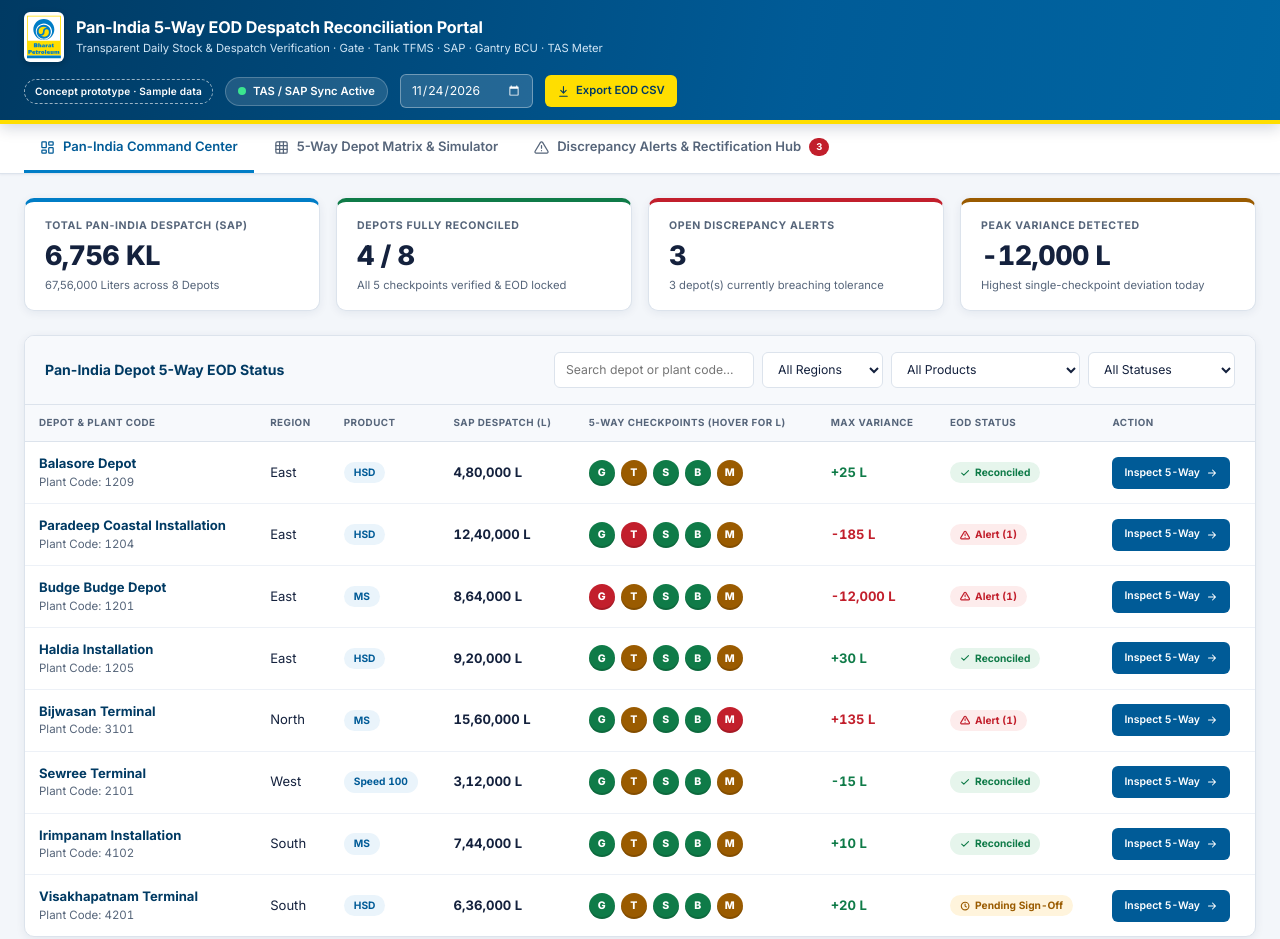
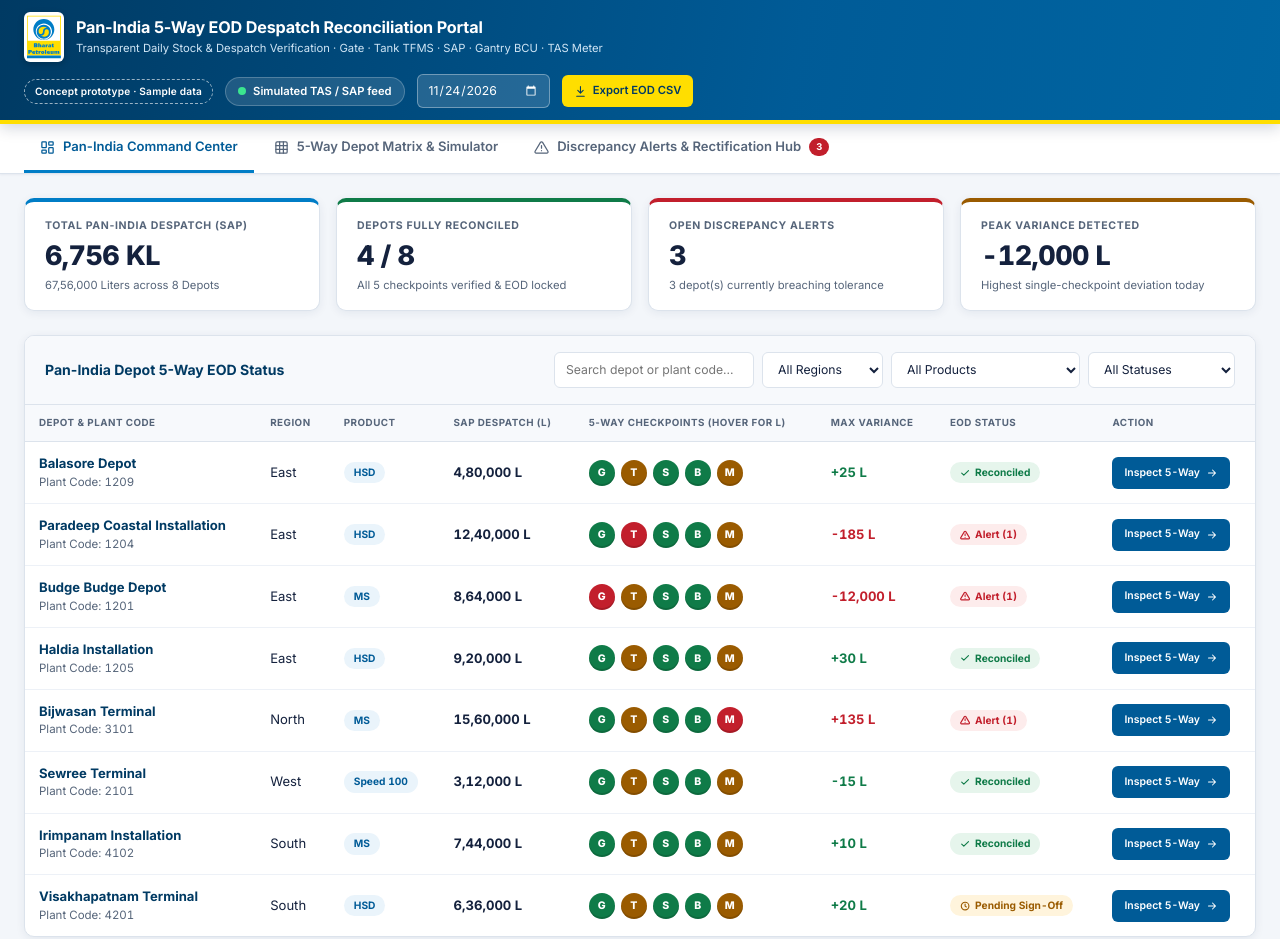
Before and after one commit to aguru-venkata-saisantosh-patnaik/bpcl-despatch360, a plain HTML site: page index.html in a window 1280 px wide. Shown: the top 939 px of the page. Drawn offline with Linux system fonts and the light colour scheme.

Commit message:
Rename header badge to Simulated TAS / SAP feed
Co-Authored-By: Claude Opus 5.5 <noreply@anthropic.com>

```diff
--- a/index.html
+++ b/index.html
@@ -667,7 +667,7 @@
     </div>
     <div class="topbar-controls">
       <span class="proto-badge" title="Concept prototype with sample data. Not an official BPCL system.">Concept prototype · Sample data</span>
-      <div class="live-pill"><span class="live-dot"></span> TAS / SAP Sync Active</div>
+      <div class="live-pill"><span class="live-dot"></span> Simulated TAS / SAP feed</div>
       <input type="date" id="eodDate" class="date-input" value="2026-11-24" />
       <button class="btn btn-yellow btn-sm" onclick="exportCSV()"><svg class="ico" aria-hidden="true"><use href="#i-download"/></svg> Export EOD CSV</button>
     </div>
```
